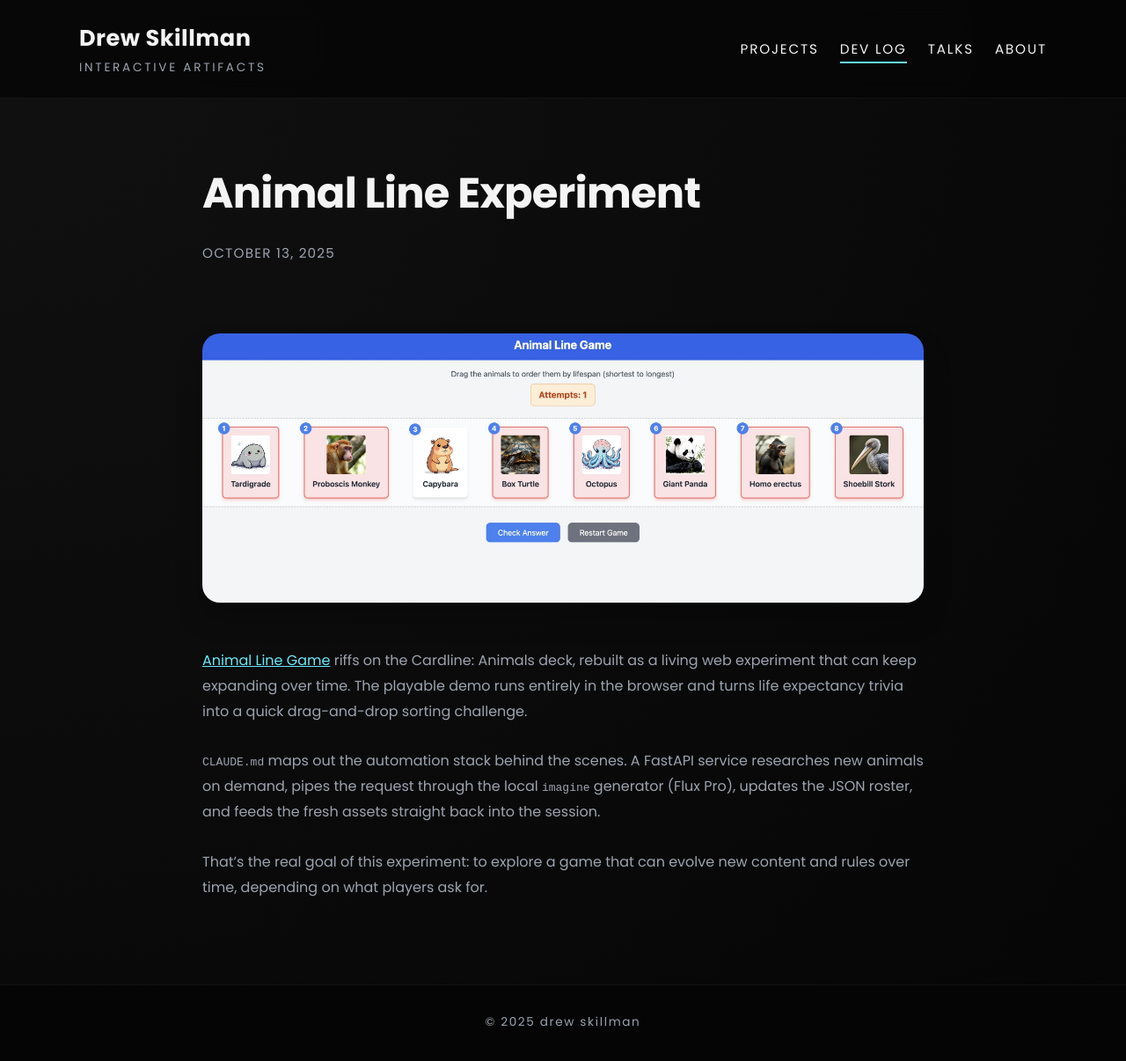
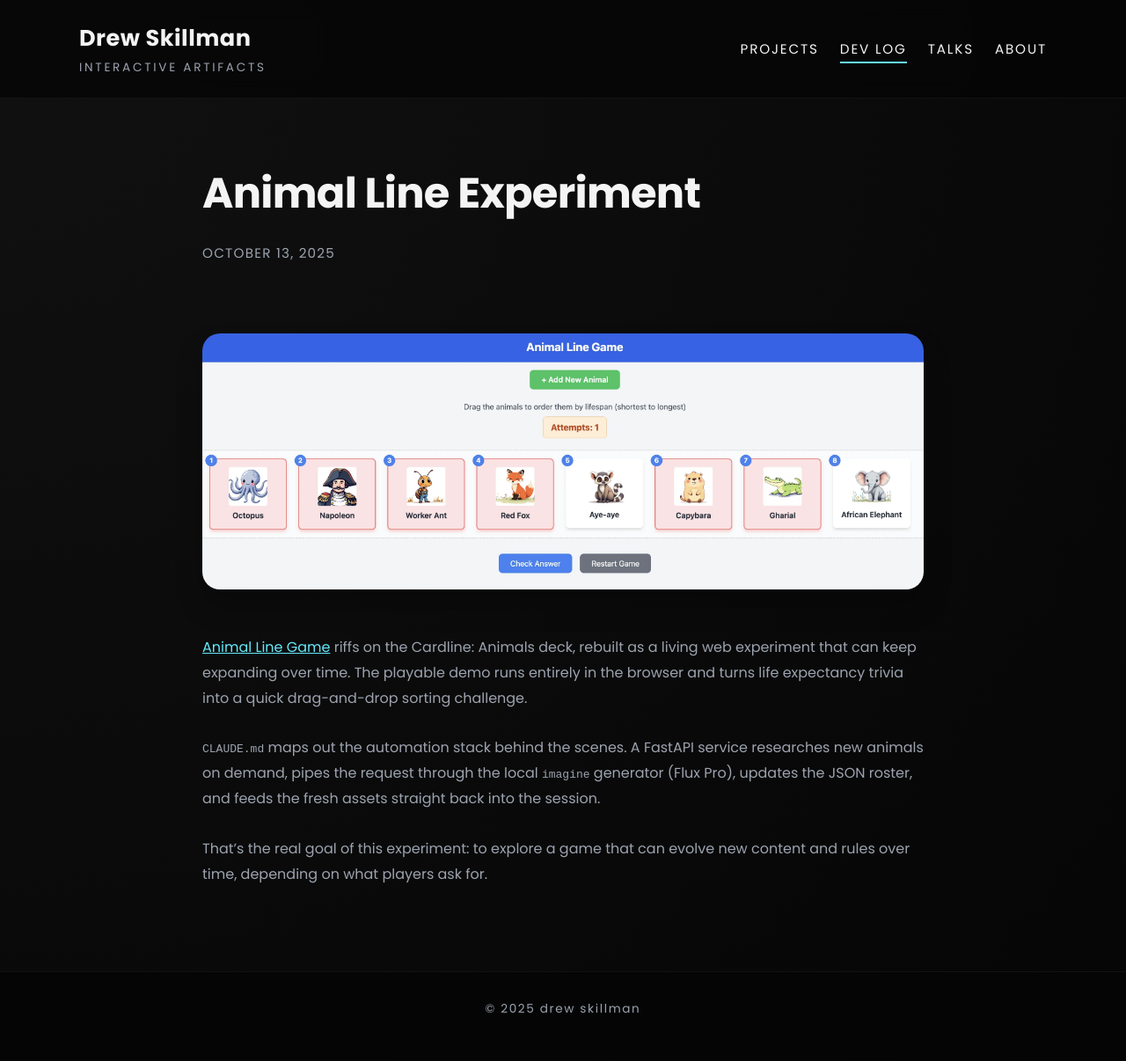
Before and after one commit to dskill/website, a Jekyll site: the page built from _devlog/animal-line-experiment.md, in a window 1280 px wide and 1220 px high. Shown: the top 1206 px of the window at 88% size. Built offline with Jekyll 4.4.1, drawn with Linux system fonts in a browser that asks for light colours.

Commit message:
Update "Animal Line Experiment" dev log entry to replace thumbnail image and enhance project description; remove outdated asset for improved clarity.

```diff
--- a/_devlog/animal-line-experiment.md
+++ b/_devlog/animal-line-experiment.md
@@ -3,10 +3,10 @@ title: "Animal Line Experiment"
 date: 2025-10-13
 source_slug: animal-line-experiment
 source_link: /devlog/animal-line-experiment
-thumbnail: /assets/images/devlog/animal-line-experiment/silly-sorting-game.webp
+thumbnail: /assets/images/devlog/animal-line-experiment/screenshot.webp
 ---
 
-![Animal Line Game]({{ '/assets/images/devlog/animal-line-experiment/silly-sorting-game.webp' | relative_url }})
+![Animal Line Experiment]({{ '/assets/images/devlog/animal-line-experiment/screenshot.webp' | relative_url }})
 
 [Animal Line Game](https://dskill.github.io/silly_sorting_game/) riffs on the Cardline: Animals deck, rebuilt as a living web experiment that can keep expanding over time. The playable demo runs entirely in the browser and turns life expectancy trivia into a quick drag-and-drop sorting challenge.
 
```
Also changed, not shown: assets/images/devlog/animal-line-experiment/screenshot.webp (added), assets/images/devlog/animal-line-experiment/silly-sorting-game.webp (deleted).
